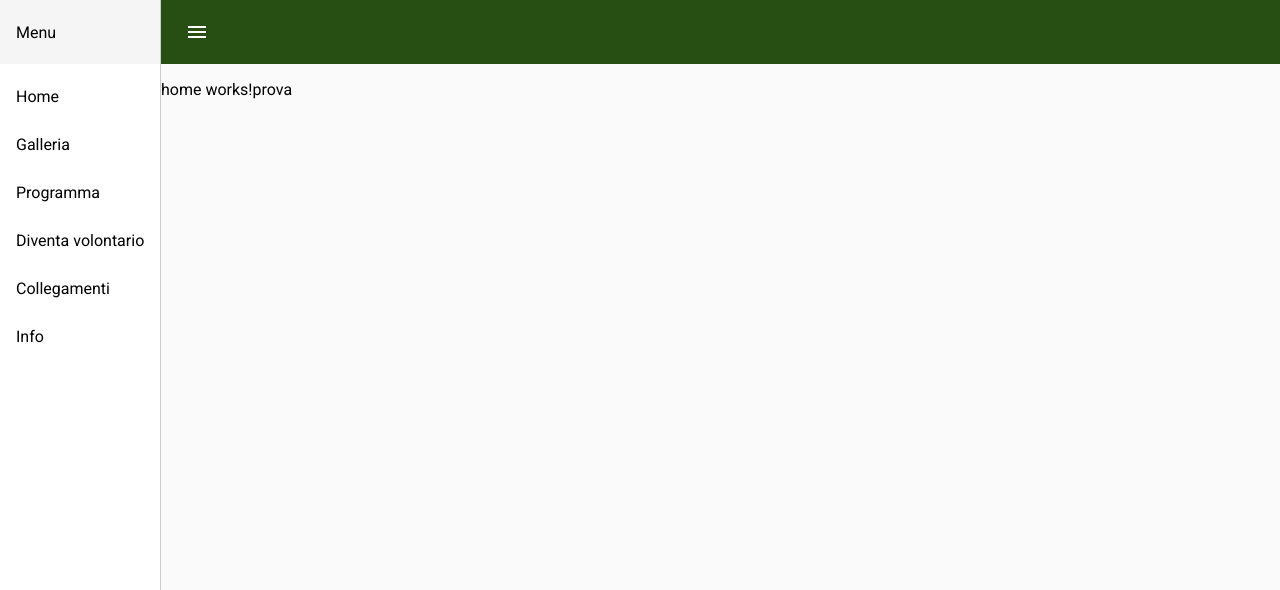
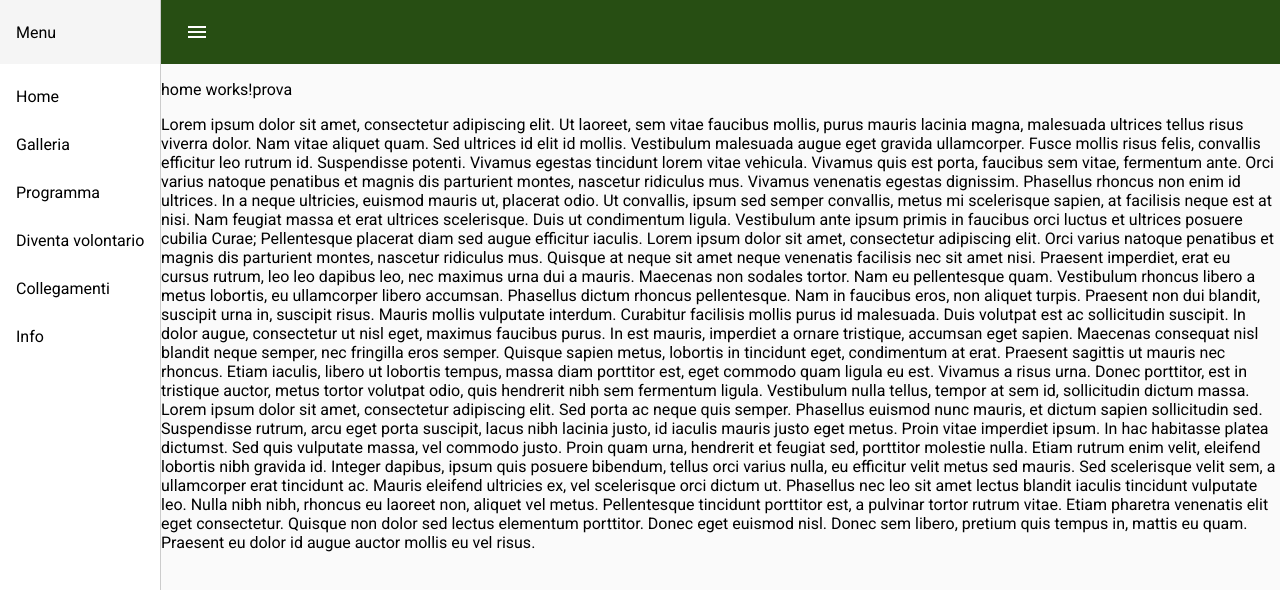
Before and after one commit to dianakore/bifrost, an Angular app: page /home in a window 1280 px wide. Shown: the top 590 px of the page. Built offline with nearby package versions, Linux system fonts and the light colour scheme.

Commit message:
navigazione setted up

```diff
--- a/src/app/home/home.component.html
+++ b/src/app/home/home.component.html
@@ -1 +1,10 @@
 <p>home works!prova</p>
+<div>Lorem ipsum dolor sit amet, consectetur adipiscing elit. Ut laoreet, sem vitae faucibus mollis, purus mauris lacinia magna, malesuada ultrices tellus risus viverra dolor. Nam vitae aliquet quam. Sed ultrices id elit id mollis. Vestibulum malesuada augue eget gravida ullamcorper. Fusce mollis risus felis, convallis efficitur leo rutrum id. Suspendisse potenti. Vivamus egestas tincidunt lorem vitae vehicula. Vivamus quis est porta, faucibus sem vitae, fermentum ante. Orci varius natoque penatibus et magnis dis parturient montes, nascetur ridiculus mus. Vivamus venenatis egestas dignissim. Phasellus rhoncus non enim id ultrices. In a neque ultricies, euismod mauris ut, placerat odio. Ut convallis, ipsum sed semper convallis, metus mi scelerisque sapien, at facilisis neque est at nisi. Nam feugiat massa et erat ultrices scelerisque.
+
+  Duis ut condimentum ligula. Vestibulum ante ipsum primis in faucibus orci luctus et ultrices posuere cubilia Curae; Pellentesque placerat diam sed augue efficitur iaculis. Lorem ipsum dolor sit amet, consectetur adipiscing elit. Orci varius natoque penatibus et magnis dis parturient montes, nascetur ridiculus mus. Quisque at neque sit amet neque venenatis facilisis nec sit amet nisi. Praesent imperdiet, erat eu cursus rutrum, leo leo dapibus leo, nec maximus urna dui a mauris. Maecenas non sodales tortor. Nam eu pellentesque quam. Vestibulum rhoncus libero a metus lobortis, eu ullamcorper libero accumsan. Phasellus dictum rhoncus pellentesque. Nam in faucibus eros, non aliquet turpis. Praesent non dui blandit, suscipit urna in, suscipit risus.
+
+  Mauris mollis vulputate interdum. Curabitur facilisis mollis purus id malesuada. Duis volutpat est ac sollicitudin suscipit. In dolor augue, consectetur ut nisl eget, maximus faucibus purus. In est mauris, imperdiet a ornare tristique, accumsan eget sapien. Maecenas consequat nisl blandit neque semper, nec fringilla eros semper. Quisque sapien metus, lobortis in tincidunt eget, condimentum at erat. Praesent sagittis ut mauris nec rhoncus. Etiam iaculis, libero ut lobortis tempus, massa diam porttitor est, eget commodo quam ligula eu est. Vivamus a risus urna. Donec porttitor, est in tristique auctor, metus tortor volutpat odio, quis hendrerit nibh sem fermentum ligula. Vestibulum nulla tellus, tempor at sem id, sollicitudin dictum massa.
+
+  Lorem ipsum dolor sit amet, consectetur adipiscing elit. Sed porta ac neque quis semper. Phasellus euismod nunc mauris, et dictum sapien sollicitudin sed. Suspendisse rutrum, arcu eget porta suscipit, lacus nibh lacinia justo, id iaculis mauris justo eget metus. Proin vitae imperdiet ipsum. In hac habitasse platea dictumst. Sed quis vulputate massa, vel commodo justo. Proin quam urna, hendrerit et feugiat sed, porttitor molestie nulla. Etiam rutrum enim velit, eleifend lobortis nibh gravida id.
+
+  Integer dapibus, ipsum quis posuere bibendum, tellus orci varius nulla, eu efficitur velit metus sed mauris. Sed scelerisque velit sem, a ullamcorper erat tincidunt ac. Mauris eleifend ultricies ex, vel scelerisque orci dictum ut. Phasellus nec leo sit amet lectus blandit iaculis tincidunt vulputate leo. Nulla nibh nibh, rhoncus eu laoreet non, aliquet vel metus. Pellentesque tincidunt porttitor est, a pulvinar tortor rutrum vitae. Etiam pharetra venenatis elit eget consectetur. Quisque non dolor sed lectus elementum porttitor. Donec eget euismod nisl. Donec sem libero, pretium quis tempus in, mattis eu quam. Praesent eu dolor id augue auctor mollis eu vel risus.</div>
```
